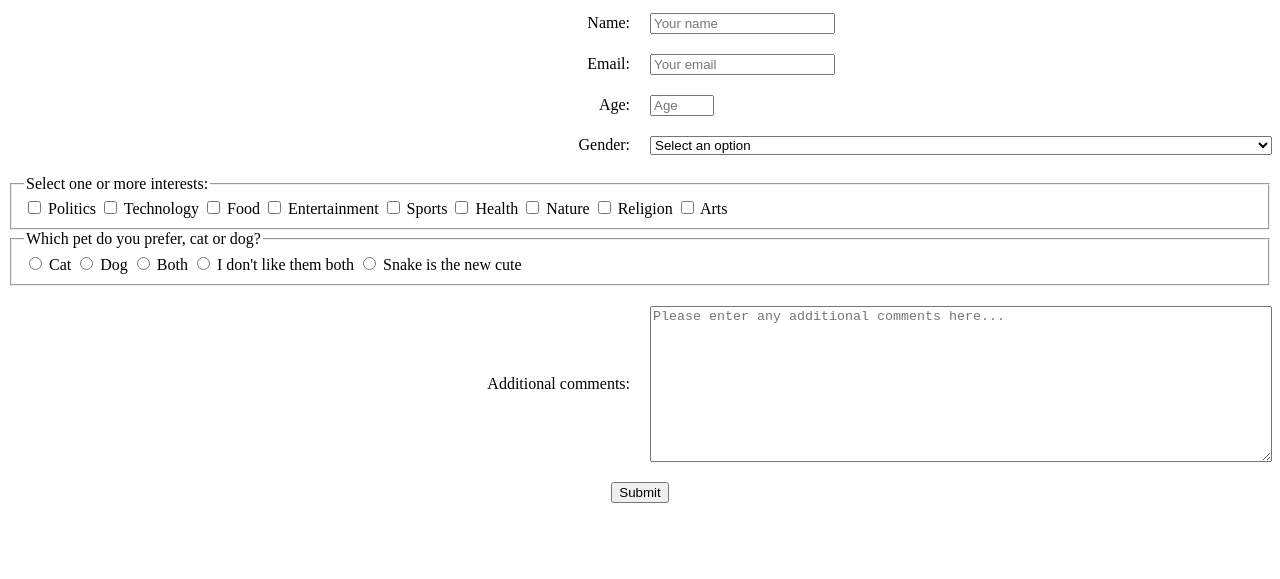
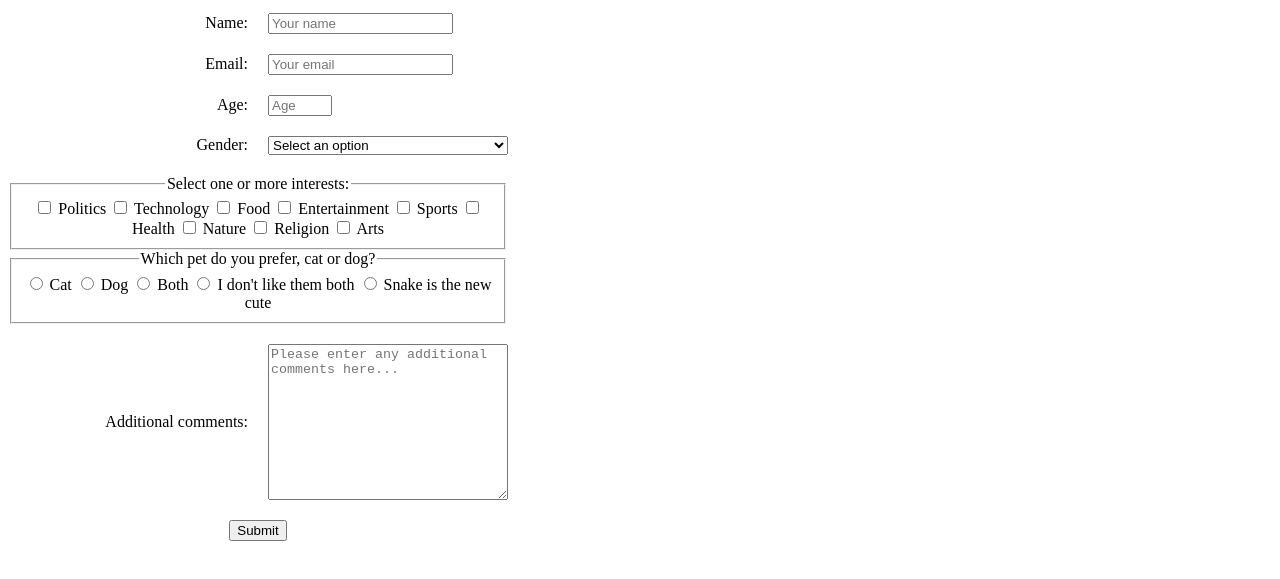
Before and after one commit to dexrualo/survey-form-project, a plain HTML site: page index.html in a window 1280 px wide. Shown: the part 101-680 px from the top of the page. Drawn offline with Linux system fonts and the light colour scheme.

Commit message:
minor changes

```diff
--- a/css/styles.css
+++ b/css/styles.css
@@ -1,3 +1,8 @@
+main {
+  text-align: center;
+  width: 500px;
+}
+
 form {
   display: grid;
   grid-gap: 20px;
@@ -16,6 +21,9 @@ input {
   justify-self: start;
 }
 
+fieldset {
+}
+
 .choices {
   display: flex;
   flex-direction: column;
```
